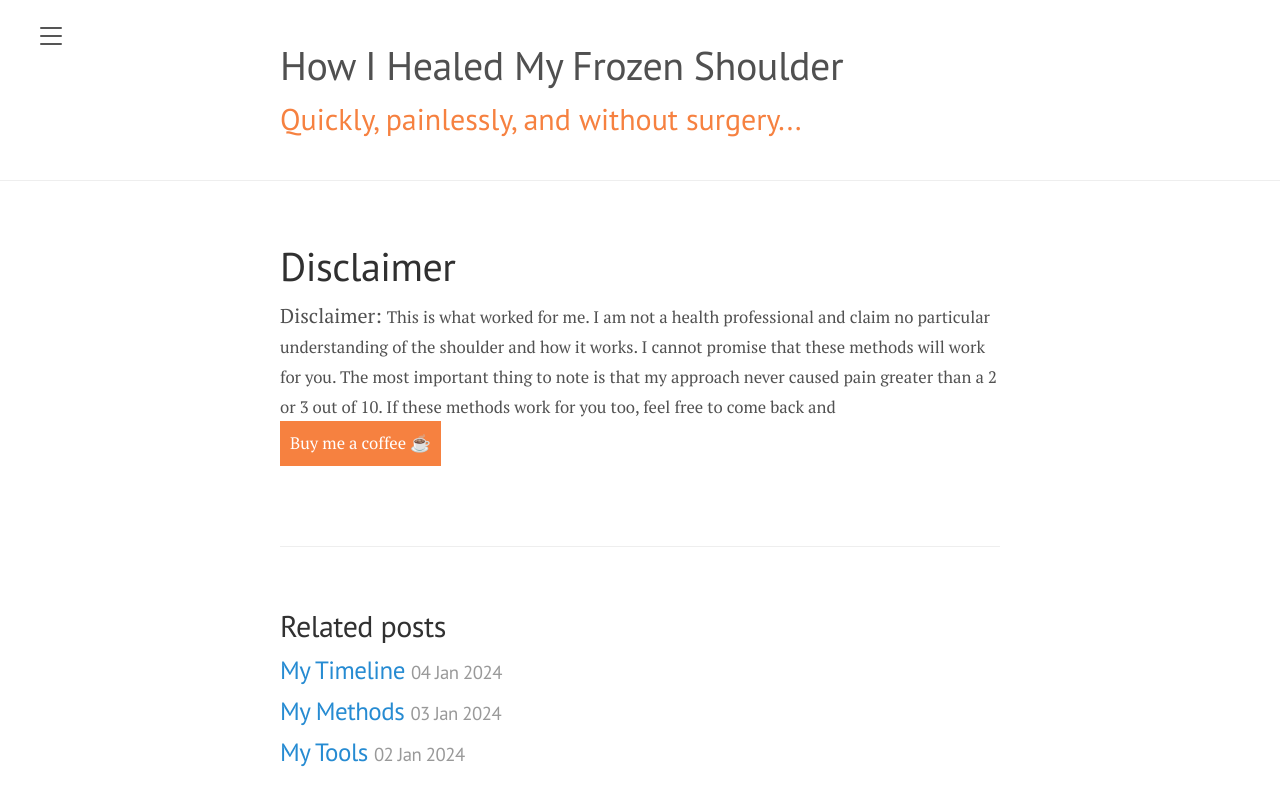
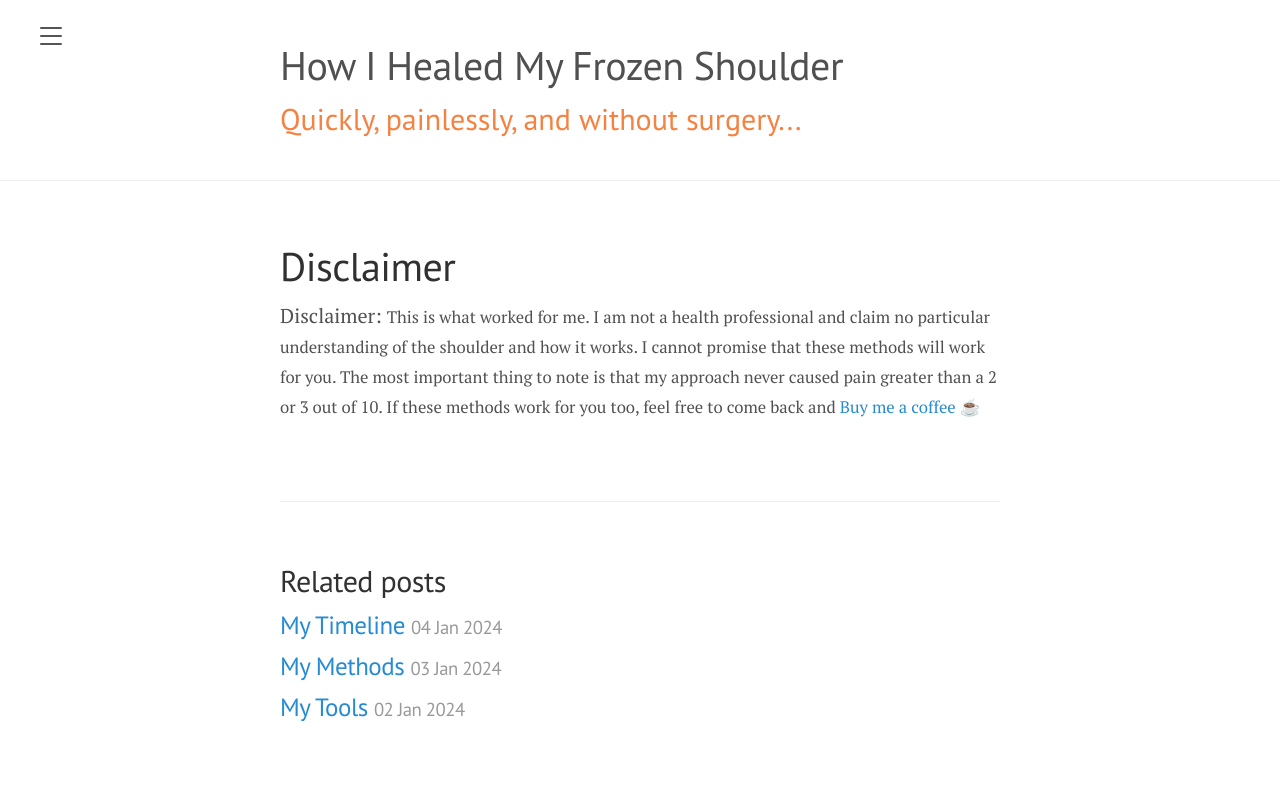
Before and after one commit to suzycc/heal-frozen-shoulder, a Jekyll site: the page built from _posts/2024-01-05-disclaimer.md, in a window 1280 px wide. Shown: the top 806 px of the page. Built offline with Jekyll 4.4.1, drawn with Linux system fonts in a browser that asks for light colours.

Commit message:
Update lanyon.css

```diff
--- a/public/css/lanyon.css
+++ b/public/css/lanyon.css
@@ -559,9 +559,9 @@
   box-shadow: -.25rem 0 .5rem rgba(0,0,0,.1);
 }
 
-a.button {
+/* a.button {
   display: inline-block;
   padding: 0.5rem;
   background-color: #f68140;
   color: white;
-}
+} */
```
